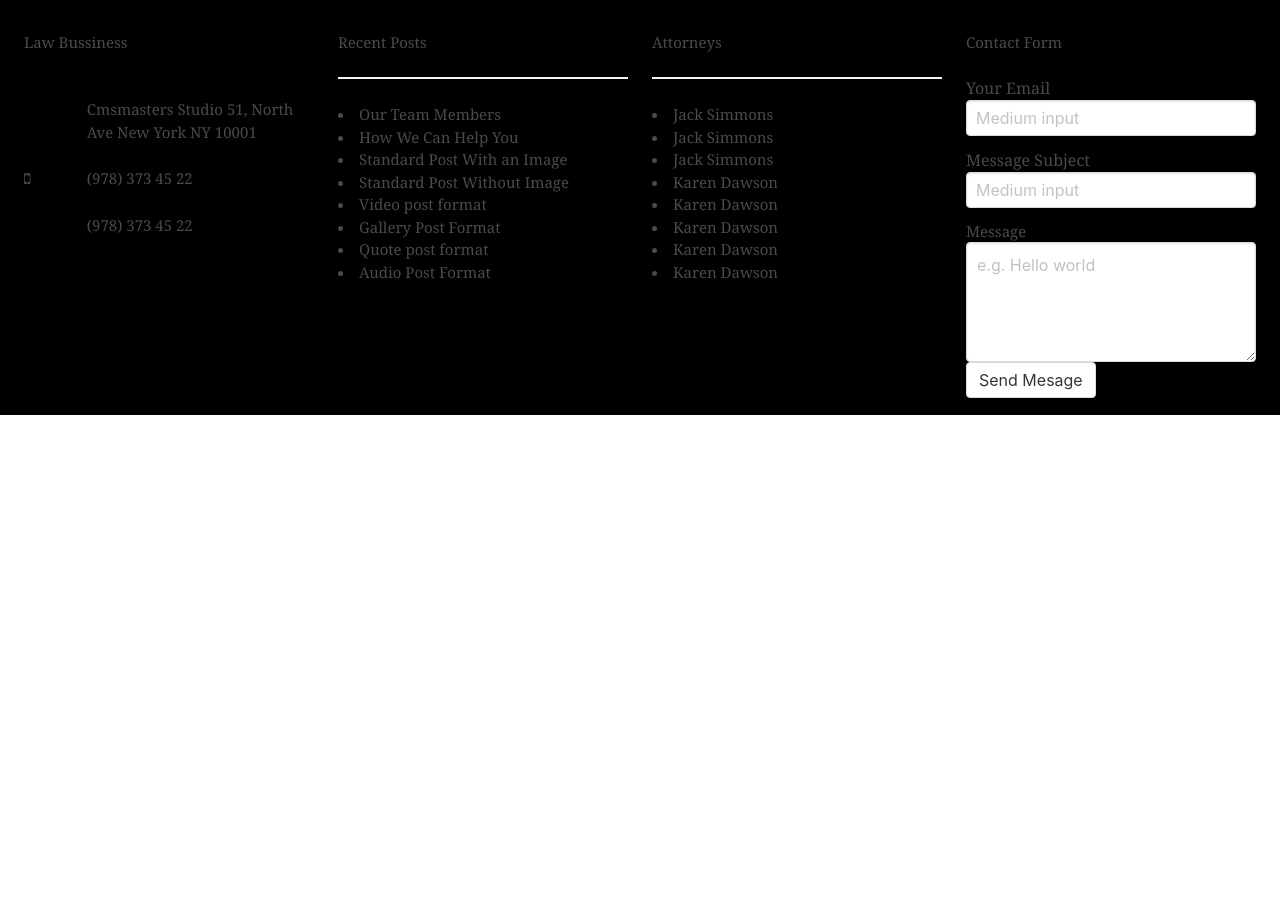
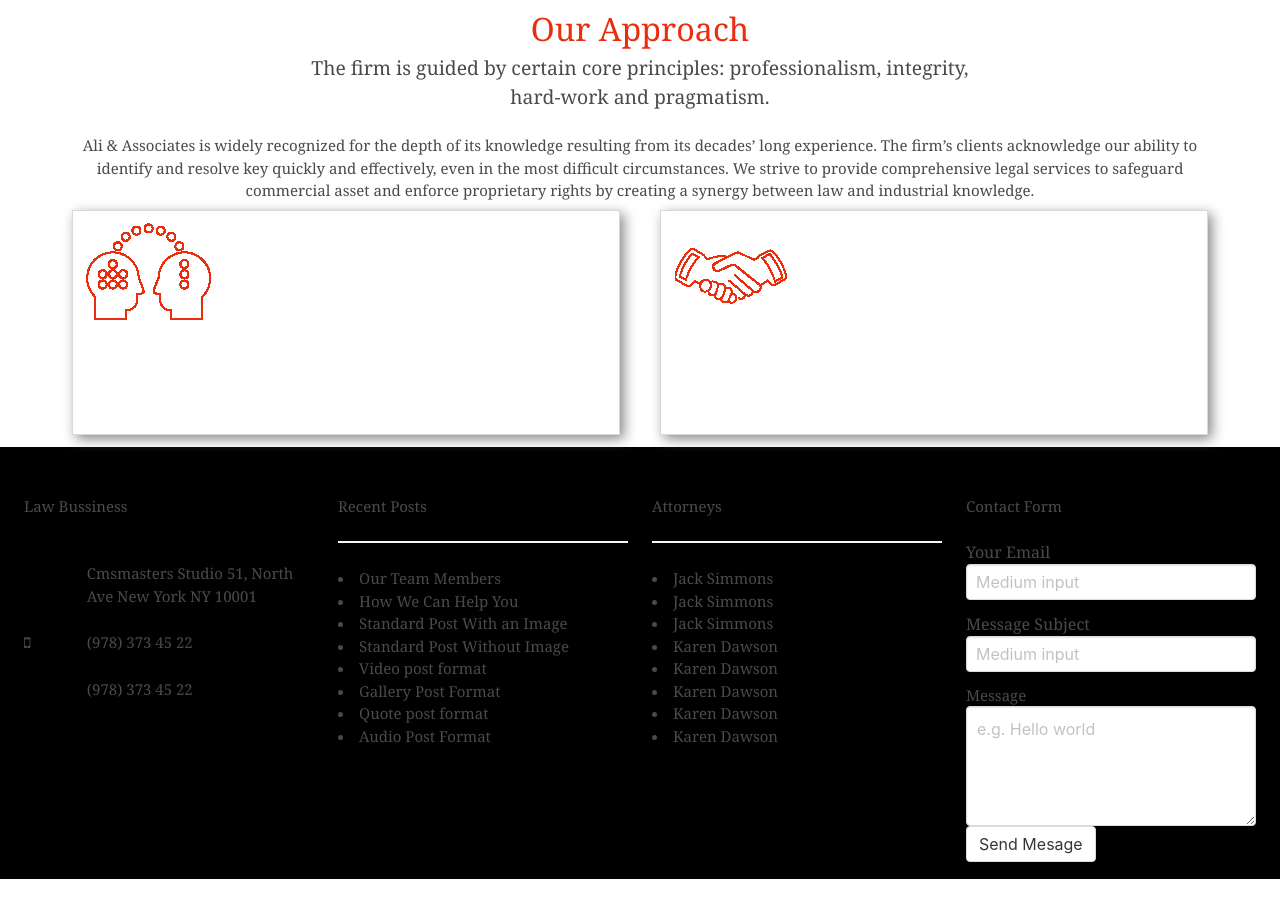
Before and after one commit to AyyanNiazi/Law-Bussiness, a React (Create React App) app: page /about in a window 1280 px wide. Shown: the part 780-1677 px from the top of the page. Before the commit the page ends 1213 px from the top, so only its background shows below. Built offline with nearby package versions, Linux system fonts and the light colour scheme.

Commit message:
about html done

```diff
--- a/src/component/about.css
+++ b/src/component/about.css
@@ -7,3 +7,11 @@
     font-size: 2.149em;
     text-align: center
 }
+
+.box{
+    box-shadow: 4px 4px 12px #888888;
+    margin-top: 50px;
+    padding: 46px;
+    float: left;
+    margin: 20px;
+}
--- a/src/component/about.js
+++ b/src/component/about.js
@@ -1,8 +1,10 @@
-import React,{Component} from 'react';
-import {Link} from 'react-router-dom';
+import React, { Component } from 'react';
+import { Link } from 'react-router-dom';
 import ab1 from './image/ab1.png';
 import ab2 from './image/ab2.png';
 import ab3 from './image/ab3.png';
+import ab4 from './image/ab4.png';
+import ab5 from './image/ab5.png';
 import './about.css'
 
 
@@ -11,44 +13,82 @@ class About extends Component {
     render(props) {
         const { classes } = this.props;
         return (
-          <div>
-              <section class='container' >
-                <div style={{textAlign: 'center', }} >
-                <h1 style={{fontSize: '2.149em', color: '#EA2E0d'}} >Our Firm </h1>
-                <h5 style={{fontSize: '1.289em'}}> Building on four decades of experience</h5>
+            <div class='container' >
+                <section >
+                    <div style={{ textAlign: 'center', }} >
+                        <h1 style={{ fontSize: '2.149em', color: '#EA2E0d' }} >Our Firm </h1>
+                        <h5 style={{ fontSize: '1.289em' }}> Building on four decades of experience</h5>
                     </div>
 
-                <div class='columns sec-1' style={{textAlign: 'center'}}  >
+                    <div class='columns sec-1' style={{ textAlign: 'center' }}  >
                         <div class='column' >
                             <img src={ab1} />
                             <h1>Established in 2019</h1>
-                        <br/>
+                            <br />
                             <p>Over 40 years of working experience in the field of Intellectual Property, Corporate and Commercial Law.</p>
                         </div>
                         <div class='column' >
                             <img src={ab2} />
                             <h1>Global Presence</h1>
-                        <br/>
+                            <br />
                             <p>With associates around the globe, we can provide you unparalleled services..</p>
                         </div>
                         <div class='column' >
                             <img src={ab3} />
                             <h1>240+</h1>
-                        <br/>
+                            <br />
                             <p>Number of Lawyers and professionals working for Ali & Associates.</p>
                         </div>
                     </div>
 
                     <div>
-                    <p>We are an internationally recognized full-service Pakistani law firm covering commercial, corporate, civil, labor and banking laws. The firm has particular specialization in the areas of Intellectual Property, Media, Telecom and Internet laws. <br/><br/>
+                        <p>We are an internationally recognized full-service Pakistani law firm covering commercial, corporate, civil, labor and banking laws. The firm has particular specialization in the areas of Intellectual Property, Media, Telecom and Internet laws. <br /><br />
 
-The firm's IP practice has received international commendation and is recognized as a top tier firm in the sector. The firm represents some of the most prominent companies in the world and assists them in protecting invaluable IP assets. We provide a wide range of services in the IP arena, starting with due diligence including Market Surveys, IP Searches, etc, and continuing forth to the registration of trademarks, patents, designs and copyrights and finally to the enforcement of rights through litigation and search and seizure operations.<br/><br/>
+                            The firm's IP practice has received international commendation and is recognized as a top tier firm in the sector. The firm represents some of the most prominent companies in the world and assists them in protecting invaluable IP assets. We provide a wide range of services in the IP arena, starting with due diligence including Market Surveys, IP Searches, etc, and continuing forth to the registration of trademarks, patents, designs and copyrights and finally to the enforcement of rights through litigation and search and seizure operations.<br /><br />
 
-The firm is also highly regarded for its Litigation practice and has represented a large number of clients, including some of the biggest national and international corporations, in landmark cases before the High Courts and Supreme Court of Pakistan.<br/><br/>
+                            The firm is also highly regarded for its Litigation practice and has represented a large number of clients, including some of the biggest national and international corporations, in landmark cases before the High Courts and Supreme Court of Pakistan.<br /><br />
 
-At Ali & Associates, we value long-term client relationships. Since our founding in 1972, Ali & Associates has served businesses and individuals for more than four decades and we strongly believe in forging long-term partnerships with clients, which allows us to formulate comprehensive and innovative strategies designed as per each client's requirement. <br/>
+                            At Ali & Associates, we value long-term client relationships. Since our founding in 1972, Ali & Associates has served businesses and individuals for more than four decades and we strongly believe in forging long-term partnerships with clients, which allows us to formulate comprehensive and innovative strategies designed as per each client's requirement. <br />
 
                         </p>
+                    </div>
+                </section>
+
+                <br/>
+                <section >
+                    <div style={{ textAlign: 'center' }} >
+                        <h1 style={{ fontSize: '2.149em', color: '#EA2E0d' }} >Our Approach </h1>
+                        <h5 style={{ fontSize: '1.289em' }}> The firm is guided by certain core principles: professionalism, integrity,<br/> hard-work and pragmatism.</h5>
+                        <br/>
+                        <h6>Ali & Associates is widely recognized for the depth of its knowledge resulting from its decades’ long experience. The firm’s clients acknowledge our ability to identify and resolve key quickly and effectively, even in the most difficult circumstances. We strive to provide comprehensive legal services to safeguard commercial asset and enforce proprietary rights by creating a synergy between law and industrial knowledge.</h6>
+                    </div>
+
+                    <div class='columns' >
+                        <div class='column box' >
+                            <div class='column' > <img src={ab4} />
+
+                             </div>
+                            <div class='column is-three-quarters' >
+                            <h5 style={{color: '#EA2E0d'}} >Bussiness Advisers</h5>
+                                    <br/>
+                                <h5>Business Advisers
+                            The firm’s rely on the firm to provide them with honest opinions on key business issues and view Ali & Associates as important partners in sustaining competitive advantage in the global market. The firm routinely advises clients on issues such as expansion of business through integration and diversification, product development and launch, branding and commercial exploitation, conflict of interest and competition matters.</h5>
+                            </div>
+                        </div>
+
+                        <div class='column box' >
+                            <div class='column' > <img src={ab5} />
+
+                             </div>
+                            <div class='column is-three-quarters' >
+                            <h5 style={{color: '#EA2E0d'}} >Bussiness Advisers</h5>
+                                    <br/>
+                                <h5>Business Advisers
+                            The firm’s rely on the firm to provide them with honest opinions on key business issues and view Ali & Associates as important partners in sustaining competitive advantage in the global market. The firm routinely advises clients on issues such as expansion of business through integration and diversification, product development and launch, branding and commercial exploitation, conflict of interest and competition matters.</h5>
+                            </div>
+                        </div>
+
+
                     </div>
                 </section>
             </div>
--- a/src/component/header.js
+++ b/src/component/header.js
@@ -65,7 +65,7 @@ import './header.css';
                     <div id="navbarBasicExample" class="navbar-menu">
                         <div class="navbar-end">
                             <Link class="navbar-item" to=''>Home </Link>
-                            <Link class="navbar-item" to='/about'>About </Link>
+                            <Link class="navbar-item" to='/about'>About-us </Link>
                             <Link class="navbar-item" to='/contact' >Contact
                              </Link>
                             {/* <a class="navbar-item" href='/about'> <Link>Home </Link> </a> */}
```
Lines whose indentation alone changed are shown as unchanged.
